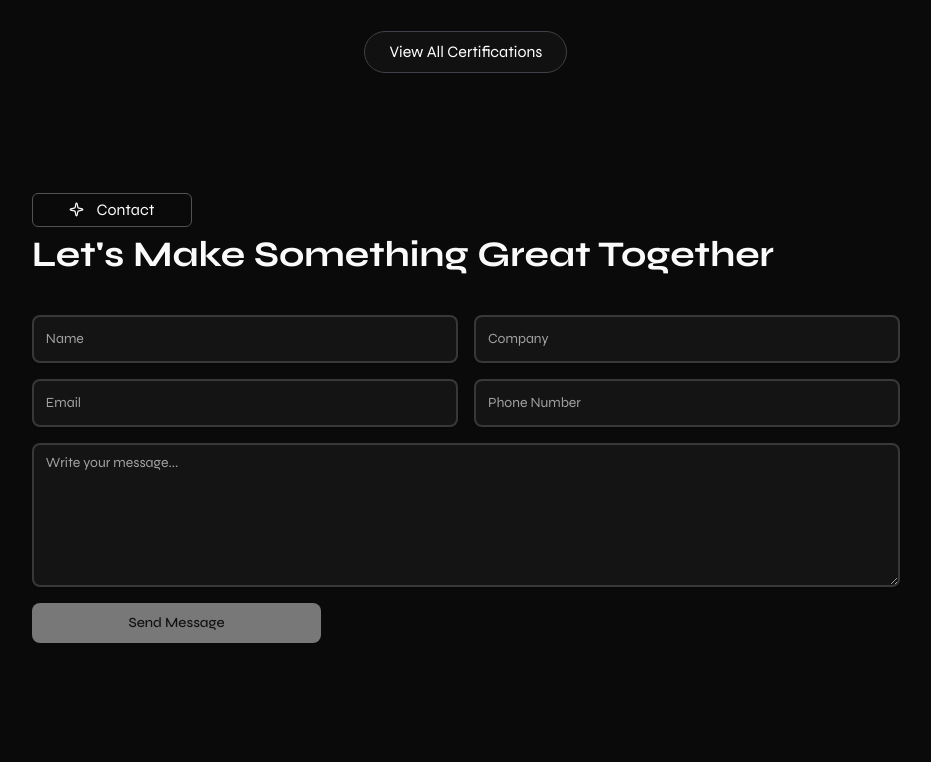
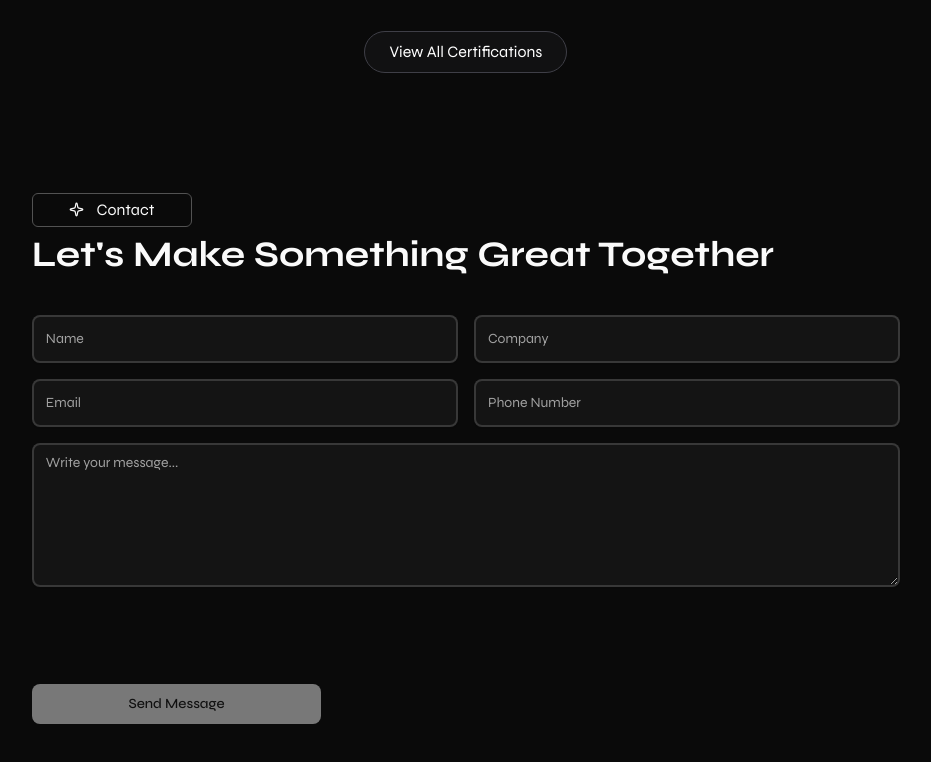
Before and after one commit to reno-rendo/myportfolio, a React (Vite) app: page / in a window 1280 px wide. Shown: the part 4983-5745 px from the top of the page, without its empty margins (340-1271 px from the left). Before the commit the page ends 5666 px from the top, so only its background shows below. Built offline with nearby package versions, Linux system fonts and the light colour scheme; no server answers.

Commit message:
chore: add turnstile debugging logs and fallback key

```diff
--- a/src/components/Contact.tsx
+++ b/src/components/Contact.tsx
@@ -11,8 +11,8 @@ import { Button } from './ui/button';
 import { SectionHeader } from './SectionHeader';
 import { AlertCircle } from 'lucide-react';
 
-// Cloudflare Turnstile Site Key - ganti dengan key Anda
-const TURNSTILE_SITE_KEY = import.meta.env.VITE_TURNSTILE_SITE_KEY || '0x4AAAAAAAA-placeholder';
+// Cloudflare Turnstile Site Key - fallback ke Test Key if missing
+const TURNSTILE_SITE_KEY = import.meta.env.VITE_TURNSTILE_SITE_KEY || '1x00000000000000000000AA'; // Test Key Cloudflare: Always Pass
 
 type ContactFormValues = {
   name: string;
@@ -62,26 +62,32 @@ export const Contact = () => {
     let scriptLoaded = false;
 
     const initTurnstile = () => {
+      console.log('[Turnstile] Init called. Ref:', !!turnstileRef.current, 'Window:', !!window.turnstile, 'WidgetID:', widgetIdRef.current);
       if (turnstileRef.current && window.turnstile && !widgetIdRef.current) {
         try {
+          console.log('[Turnstile] Rendering widget...');
           widgetIdRef.current = window.turnstile.render(turnstileRef.current, {
             sitekey: TURNSTILE_SITE_KEY,
             callback: (token: string) => {
+              console.log('[Turnstile] Success token received');
               setTurnstileToken(token);
               setTurnstileError(null);
             },
             'error-callback': () => {
+              console.error('[Turnstile] Verification failed');
               setTurnstileError('Verifikasi gagal. Coba lagi.');
               setTurnstileToken(null);
             },
             'expired-callback': () => {
+              console.warn('[Turnstile] Token expired');
               setTurnstileToken(null);
               setTurnstileError('Verifikasi expired. Klik untuk verifikasi ulang.');
             },
             theme: 'dark',
           });
+          console.log('[Turnstile] Render called, Widget ID:', widgetIdRef.current);
         } catch (e) {
-          console.error('Turnstile render error:', e);
+          console.error('[Turnstile] Render error:', e);
         }
       }
     };
@@ -297,8 +303,9 @@ export const Contact = () => {
           <div className='space-y-2'>
             <div
               ref={turnstileRef}
-              className='cf-turnstile'
+              className='cf-turnstile min-h-[65px]'
               data-theme='dark'
+              style={{ minHeight: '65px' }}
             />
             {turnstileError && (
               <div className='flex items-center gap-2 text-red-400 text-sm'>
```
